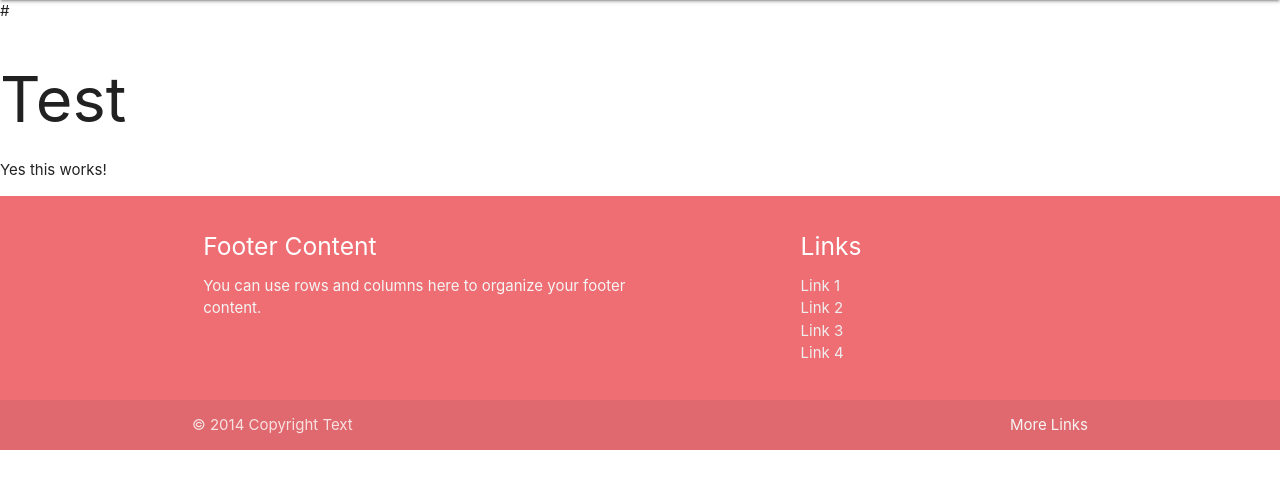
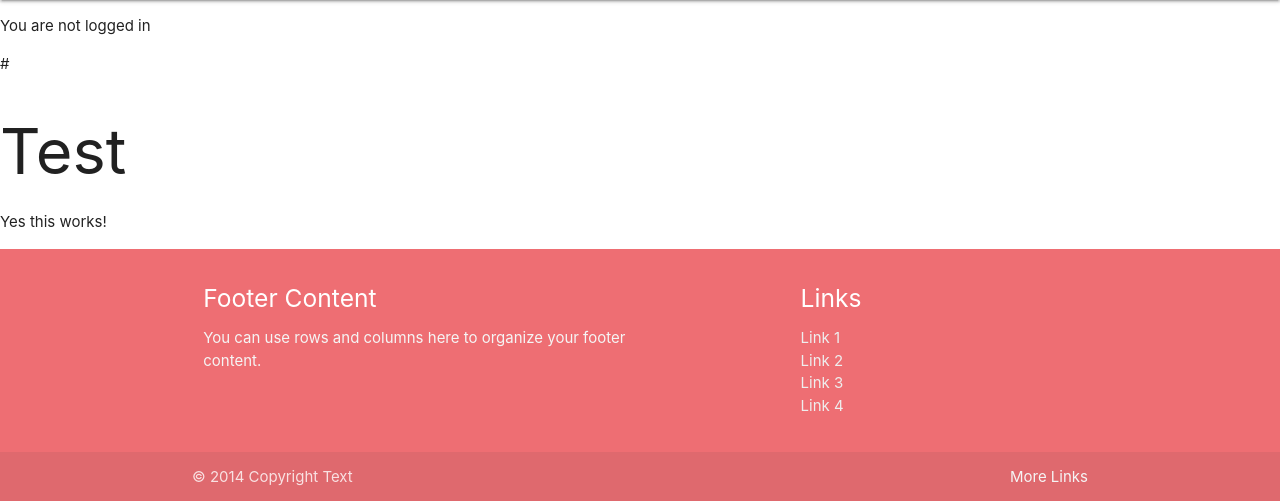
Before and after one commit to LindaAPersson/dadjokes, a Django app: template home/templates/home/index.html in a window 1280 px wide. Shown: the part 64-565 px from the top of the page. Run offline with Django 3.2, Linux system fonts and the light colour scheme; the template is opened without the code that fills it, so the values that code supplies are empty.

Commit message:
<feat>[login]user confirmation when loged in or loged out

```diff
--- a/templates/base.html
+++ b/templates/base.html
@@ -44,13 +44,20 @@
                 </li>
                 {% endif %}
 
-
-
             </ul>
         </div>
     </nav>
 
     <main>
+        <!-- inlog/logout confirmation -->
+        {% if user.is_authenticated %}
+        <p class="text-end m-3">You are logged in as {{ user }}</p>
+        {% else %}
+        <p class="text-end m-3">You are not logged in</p>
+        {% endif %}
+
+
+
         {% block content %}
         <!-- Content Goes here -->
         {% endblock content %}
```
